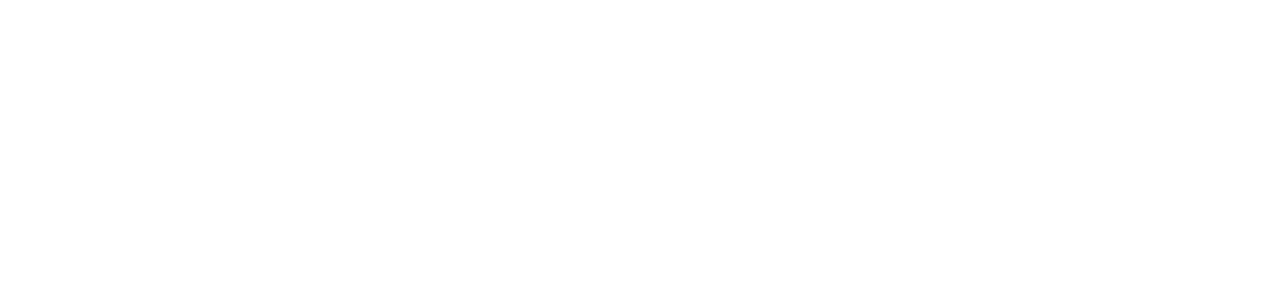
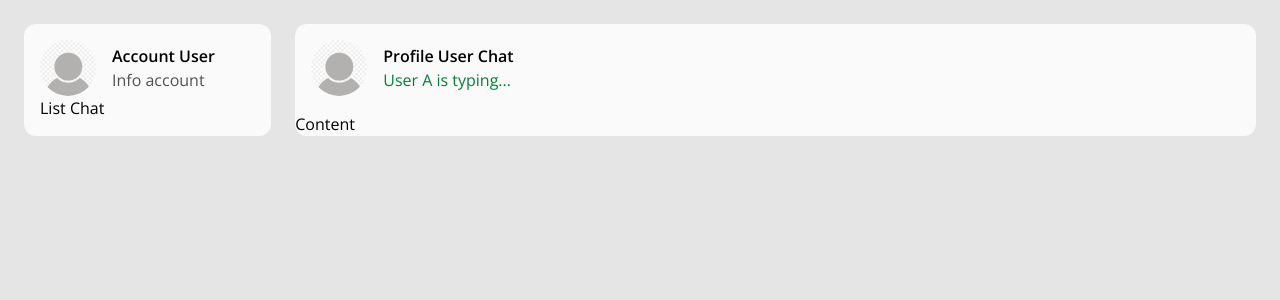
Before and after one commit to faturrahman04/chat-app-client, a React (Vite) app: page /chat in a window 1280 px wide. Before the commit this address had no page. Shown: the top 300 px of the page. Built offline with nearby package versions, Linux system fonts and the light colour scheme; a web font is replaced by a local one.

Commit message:
Chat feature template

```diff
--- /dev/null
+++ b/src/components/ChatBox.tsx
@@ -0,0 +1,14 @@
+import NavChats from "./NavChats"
+
+const ChatBox = () => {
+    return (
+        <div className="bg-neutral-50 rounded-xl w-full">
+            <NavChats />
+            <div>
+                <h1>Content</h1>
+            </div>
+        </div>
+    )
+}
+
+export default ChatBox
--- /dev/null
+++ b/src/components/ChatList.tsx
@@ -0,0 +1,7 @@
+const ChatList = () => {
+    return (
+        <p>List Chat</p>
+    )
+}
+
+export default ChatList
--- /dev/null
+++ b/src/components/NavChats.tsx
@@ -0,0 +1,17 @@
+import defaultUser from "../assets/default.png"
+
+const NavChats = () => {
+    return (
+        <div className="p-4 flex items-center gap-4">
+            <div>
+                <img src={defaultUser} className="rounded-[50%] w-14" alt="" />
+            </div>
+            <div className="">
+                <h1 className="font-semibold">Profile User Chat</h1>
+                <p className="text-green-700">User A is typing...</p>
+            </div>
+        </div>
+    )
+}
+
+export default NavChats
--- /dev/null
+++ b/src/components/ProfileIcon.tsx
@@ -0,0 +1,17 @@
+import defaultUser from "../assets/default.png"
+
+const ProfileIcon = () => {
+    return (
+        <div className="flex items-center gap-4">
+            <div>
+                <img src={defaultUser} alt="" className="w-14 rounded-[50%]" />
+            </div>
+            <div>
+                <h1 className="font-semibold">Account User</h1>
+                <p className="text-neutral-950/70">Info account</p>
+            </div>
+        </div>
+    )
+}
+
+export default ProfileIcon
--- /dev/null
+++ b/src/components/SidebarChat.tsx
@@ -0,0 +1,13 @@
+import ChatList from "./ChatList"
+import ProfileIcon from "./ProfileIcon"
+
+const SidebarChat = () => {
+    return (
+        <div className="bg-neutral-50 p-4 rounded-xl w-[25%]">
+            <ProfileIcon />
+            <ChatList />
+        </div>
+    )
+}
+
+export default SidebarChat
--- /dev/null
+++ b/src/features/chat/Chat.tsx
@@ -0,0 +1,13 @@
+import ChatBox from "../../components/ChatBox"
+import SidebarChat from "../../components/SidebarChat"
+
+const Chat = () => {
+    return (
+        <div className="flex gap-6">
+            <SidebarChat />
+            <ChatBox />
+        </div>
+    )
+}
+
+export default Chat
--- /dev/null
+++ b/src/layouts/ChatLayout.tsx
@@ -0,0 +1,11 @@
+import { Outlet } from "react-router"
+
+const ChatLayout = () => {
+    return (
+        <div className="h-dvh p-6 bg-neutral-200 font-open-sans">
+            <Outlet />
+        </div>
+    )
+}
+
+export default ChatLayout
--- a/src/main.tsx
+++ b/src/main.tsx
@@ -3,8 +3,10 @@
 import './index.css'
 import App from './App.tsx'
 import AuthLayout from './layouts/AuthLayout.tsx'
+import ChatLayout from './layouts/ChatLayout.tsx'
 import LoginPage from './pages/auth/Login.tsx'
 import RegisterPage from './pages/auth/Register.tsx'
+import Chats from './pages/users/Chats.tsx'
 
 createRoot(document.getElementById('root')!).render(
   <BrowserRouter>
@@ -17,6 +19,12 @@
       </Route>
       {/* Auth */}
 
+      {/* Chat */}
+      <Route element={<ChatLayout />}>
+        <Route path='/chat' element={<Chats />} />
+      </Route>
+      {/* Chat */}
+
       {/* Index App */}
       <Route path='/' element={<App />} />
     </Routes>
--- /dev/null
+++ b/src/pages/users/Chats.tsx
@@ -0,0 +1,7 @@
+import Chat from "../../features/chat/Chat"
+
+const Chats = () => {
+    return <Chat />
+}
+
+export default Chats
--- /dev/null
+++ b/src/pages/users/Profile.tsx
@@ -0,0 +1,3 @@
+const Profile = () => {}
+
+export default Profile
```
Also changed, not shown: src/assets/default.png (added), src/features/chat/Profile.tsx (added).
